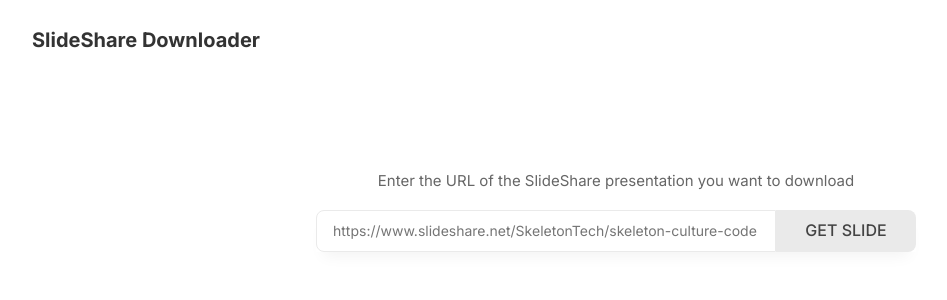
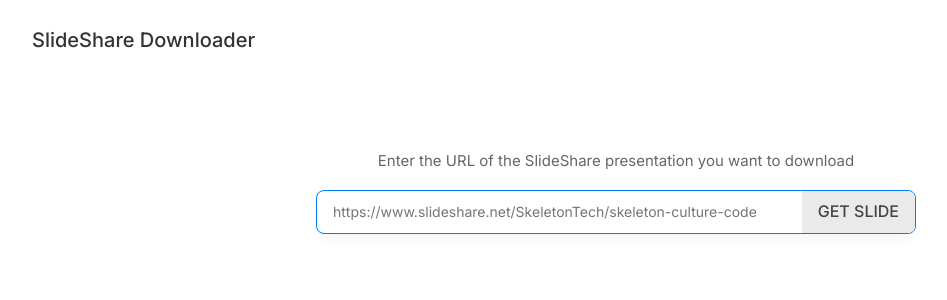
Before and after one commit to sirridemirtas/slideshare-downloader, a Next.js app: page / in a window 1280 px wide. Shown: the top 300 px of the page, without its empty margins (24-971 px from the left). Built offline with nearby package versions, Linux system fonts and the light colour scheme.

Commit message:
added error message display for URL validity

```diff
--- a/app/components/Thumbnails/Thumbnails.jsx
+++ b/app/components/Thumbnails/Thumbnails.jsx
@@ -3,12 +3,12 @@
 import { AppContext, AppActions } from "../../store";
 import styles from "./Thumbnails.module.css";
 
-const Thumbnails = ({ images }) => {
+const Thumbnails = () => {
   const { state, dispatch } = useContext(AppContext);
 
-  return (
+  return state.thumbs.length ? (
     <div className={styles.thumbs}>
-      {images.map((image, index) => (
+      {state.thumbs.map((image, index) => (
         <img
           key={index}
           className={styles.thumb}
@@ -17,7 +17,7 @@
         />
       ))}
     </div>
-  );
+  ) : null;
 };
 
 export default Thumbnails;
--- a/app/components/UrlBox/UrlBox.jsx
+++ b/app/components/UrlBox/UrlBox.jsx
@@ -1,5 +1,6 @@
 import { useContext } from "react";
 import { AppContext, AppActions } from "../../store";
+import { isSlideShareUrl } from "../../../helpers/validation";
 import styles from "./UrlBox.module.css";
 
 const UrlBox = () => {
@@ -7,9 +8,15 @@
 
   const handleSetUrl = () => {
     const url = document.getElementById(styles.input).value;
+    if (isSlideShareUrl(url) === false) {
+      dispatch({ type: AppActions.SET_INVALID_URL, payload: true });
+      return;
+    }
+
+    dispatch({ type: AppActions.SET_INVALID_URL, payload: false });
     dispatch({ type: AppActions.SET_URL, payload: url });
 
-    fetch(`http://localhost:3000/api/slide?url=${url}`)
+    fetch(`/api/slide?url=${url}`)
       .then((res) => res.json())
       .then((data) => {
         dispatch({ type: AppActions.SET_TITLE, payload: data.title });
@@ -39,6 +46,9 @@
           Get Slide
         </button>
       </div>
+      <label className={styles.error}>
+        {state.invalidUrl && "Invalid SlideShare url"}
+      </label>
     </div>
   );
 };
--- a/app/components/UrlBox/UrlBox.module.css
+++ b/app/components/UrlBox/UrlBox.module.css
@@ -4,35 +4,40 @@
     align-items: center;
     flex-direction: column;
     margin-top: 100px;
+    gap: 20px;
 
     .label {
         font-size: 15px;
         color: #666;
         margin: 0;
         padding: 0;
-        margin: 20px 0;
     }
 
     .inputs {
-        display: grid;
-        grid-template-columns: 1fr 140px;
-        gap: 0;
+        display: flex;
+        justify-content: space-between;
+        align-items: stretch;
         width: 100%;
+        height: 44px;
         max-width: 600px;
 
+        background: #fff;
         box-shadow: 0 11px 15px -7px rgba(0,0,0,.05);
+        _box-shadow: 0 11px 34px 0 rgba(0,0,0,.2);
+
+        border-radius: 8px;
+        overflow: hidden;
+        border: 1px solid #86868b;
 
         .input {
-            border: 1px solid #eaeaea;
-            border-radius: 8px;
-            border-top-right-radius: 0;
-            border-bottom-right-radius: 0;
-            height: 42px;
+            flex: 1;
+            border: none;
+            background-color: transparent;
             font-size: 14px;
             padding: 0 16px;
             padding-right: 0;
             min-width: 200px;
-            background-color: #fff;
+
         }
 
         .input:focus {
@@ -43,16 +48,22 @@
             background-color: #eaeaea;
             color: #444;
             border: none;
-            padding: 0 16px;
-            border-radius: 8px;
-            border-top-left-radius: 0;
-            border-bottom-left-radius: 0;
             font-size: 16px;
             font-weight: 500;
             cursor: pointer;
-            height: 42px;
             text-transform: uppercase;
+            padding: 0 16px;
         }
+    }
+
+    .inputs:focus-within {
+        border-color: #007bff;
+    }
+
+    label.error {
+        color: #ff5255;
+        font-size: 14px;
+        height: 20px;
     }
 }
 
--- a/app/index.css
+++ b/app/index.css
@@ -39,4 +39,5 @@
 
 .title {
   font-size: 20px;
+  font-weight: 500;
 }
--- a/app/store/AppActions.js
+++ b/app/store/AppActions.js
@@ -4,4 +4,5 @@
   SET_SLIDE_SIZE: "SET_SLIDE_SIZE",
   SET_THUMBS: "SET_THUMBS",
   SET_SLIDES: "SET_SLIDES",
+  SET_INVALID_URL: "SET_INVALID_URL",
 };
--- a/app/store/AppReducer.js
+++ b/app/store/AppReducer.js
@@ -2,15 +2,6 @@
 
 export const AppReducer = (state, action) => {
   switch (action.type) {
-    // case AppActions.SET_DATA:
-    //   return {
-    //     ...state,
-    //     url: action.payload.url,
-    //     title: action.payload.title,
-    //     thumbs: action.payload.thumbs,
-    //     slides: action.payload.slides,
-    //     slideSize: action.payload.slides.size,
-    //   };
     case AppActions.SET_URL:
       return { ...state, url: action.payload };
     case AppActions.SET_TITLE:
@@ -21,6 +12,8 @@
       return { ...state, thumbs: action.payload };
     case AppActions.SET_SLIDES:
       return { ...state, slides: action.payload };
+    case AppActions.SET_INVALID_URL:
+      return { ...state, invalidUrl: action.payload };
     default:
       return state;
   }
--- a/app/store/AppStore.js
+++ b/app/store/AppStore.js
@@ -11,6 +11,7 @@
     slideSize: 0,
     thumbs: [],
     slides: [],
+    invalidUrl: false,
   };
 
   const [state, dispatch] = useReducer(AppReducer, initialState);
```
